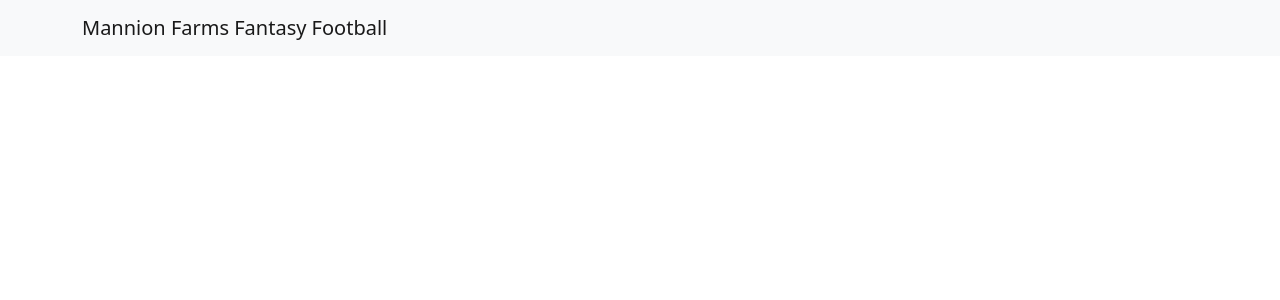
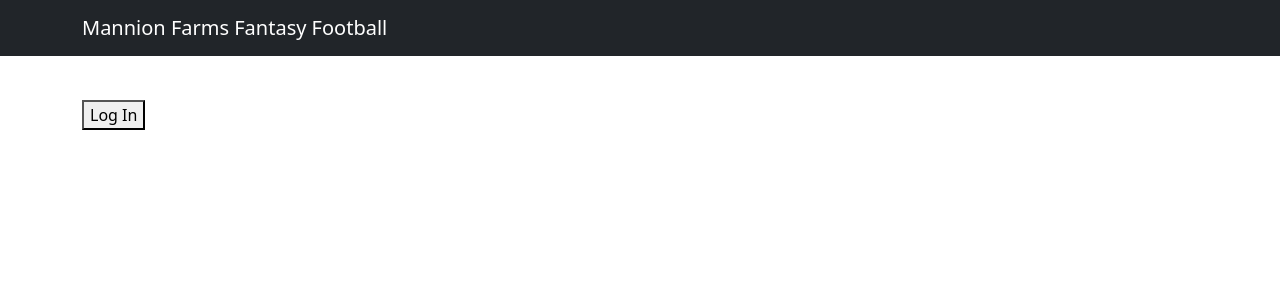
Before and after one commit to ampieschke/mannion_farms, a React (Create React App) app: page / in a window 1280 px wide. Shown: the top 300 px of the page. Built offline with nearby package versions, Linux system fonts and the light colour scheme.

Commit message:
started building out content space

```diff
--- a/public/index.html
+++ b/public/index.html
@@ -3,7 +3,7 @@
   <head>
     <meta charset="utf-8" />
     <meta name="viewport" content="width=device-width, initial-scale=1" />
-    <title>React App</title>
+    <title>MFFFL</title>
   </head>
   <body>
     <noscript>You need to enable JavaScript to run this app.</noscript>
--- a/src/App.css
+++ b/src/App.css
@@ -1,38 +1,16 @@
-/* .App {
-  text-align: center;
+.ope{
+text-align: center !important;
 }
 
-.App-logo {
-  height: 40vmin;
-  pointer-events: none;
+body{
+  padding-top: 100px;
 }
 
-@media (prefers-reduced-motion: no-preference) {
-  .App-logo {
-    animation: App-logo-spin infinite 20s linear;
-  }
+.bigContent{
+  margin-bottom: 20px;
 }
 
-.App-header {
-  background-color: #282c34;
-  min-height: 100vh;
-  display: flex;
-  flex-direction: column;
-  align-items: center;
-  justify-content: center;
-  font-size: calc(10px + 2vmin);
-  color: white;
+figcaption{
+  text-align: right;
+  color: grey !important;
 }
-
-.App-link {
-  color: #61dafb;
-}
-
-@keyframes App-logo-spin {
-  from {
-    transform: rotate(0deg);
-  }
-  to {
-    transform: rotate(360deg);
-  }
-} */
--- a/src/App.js
+++ b/src/App.js
@@ -1,12 +1,12 @@
 import React from "react";
 import "./App.css";
 import LoginButton from "./components/LoginButton";
-import LogoutButton from "./components/LogoutButton";
 import Profile from "./components/Profile";
 import Header from "./components/Header";
 import { useAuth0 } from "@auth0/auth0-react";
 import "bootstrap/dist/css/bootstrap.min.css";
 import { Container } from "react-bootstrap";
+import Articles from "./components/Articles";
 
 function App() {
   const { isLoading } = useAuth0();
@@ -18,8 +18,8 @@ function App() {
       <Header />
       <Container>
         <LoginButton />
-        <LogoutButton />
         <Profile />
+        <Articles />
       </Container>
     </>
   );
--- /dev/null
+++ b/src/components/Articles.js
@@ -0,0 +1,38 @@
+import React from "react";
+import { useAuth0 } from "@auth0/auth0-react";
+import Card from "react-bootstrap/Card";
+import { Row, Col } from "react-bootstrap";
+
+const Articles = () => {
+  const { isAuthenticated } = useAuth0();
+
+  return (
+    isAuthenticated && (
+      <div className="container">
+        <Row>
+          {/* MAIN CONTENT SHOW */}
+          <Col lg="8" md="12" className="bigContent">
+            <Card>
+              <Card.Img
+                variant="top"
+                src="assets/images/RGxNYVVuLMlj_xNOIexDA6gcK_720x480.jpg"
+              />
+              <figcaption>(Photo: Patrick Smith / Getty Images)</figcaption>
+              <Card.Body>
+                <Card.Text>
+                  Some quick example text to build on the card title and make up
+                  the bulk of the card's content.
+                </Card.Text>
+              </Card.Body>
+            </Card>
+          </Col>
+          <Col lg="4">
+            <h3>Hello</h3>
+          </Col>
+        </Row>
+      </div>
+    )
+  );
+};
+
+export default Articles;
--- a/src/components/Header.js
+++ b/src/components/Header.js
@@ -1,15 +1,29 @@
 import React, { Component } from "react";
 import Container from "react-bootstrap/Container";
 import Navbar from "react-bootstrap/NavBar";
+import LogoutButton from "./LogoutButton";
 
 class Header extends Component {
   render() {
     return (
       <>
         <Container>
-          <Navbar fixed="top" expand="lg" variant="light" bg="light">
+          <Navbar
+            className="ope"
+            fixed="top"
+            expand="lg"
+            variant="dark"
+            bg="dark"
+          >
             <Container>
-              <Navbar.Brand>Mannion Farms Fantasy Football</Navbar.Brand>
+              <Navbar.Brand className="m-auto">
+                Mannion Farms Fantasy Football
+              </Navbar.Brand>
+              <Navbar.Collapse className="justify-content-end">
+                <Navbar.Text>
+                  <LogoutButton />
+                </Navbar.Text>
+              </Navbar.Collapse>
             </Container>
           </Navbar>
         </Container>
--- a/src/components/Profile.js
+++ b/src/components/Profile.js
@@ -7,8 +7,7 @@ const Profile = () => {
   return (
     isAuthenticated && (
       <div>
-        <img src={user.picture} alt={user.name} />
-        <h2> {user.name}</h2>
+        <h2> Welcome, {user.name}!</h2>
       </div>
     )
   );
```
Also changed, not shown: public/assets/images/RGxNYVVuLMlj_xNOIexDA6gcK_720x480.jpg (added), 1 other file (tests, documents, lock files or other folders).
